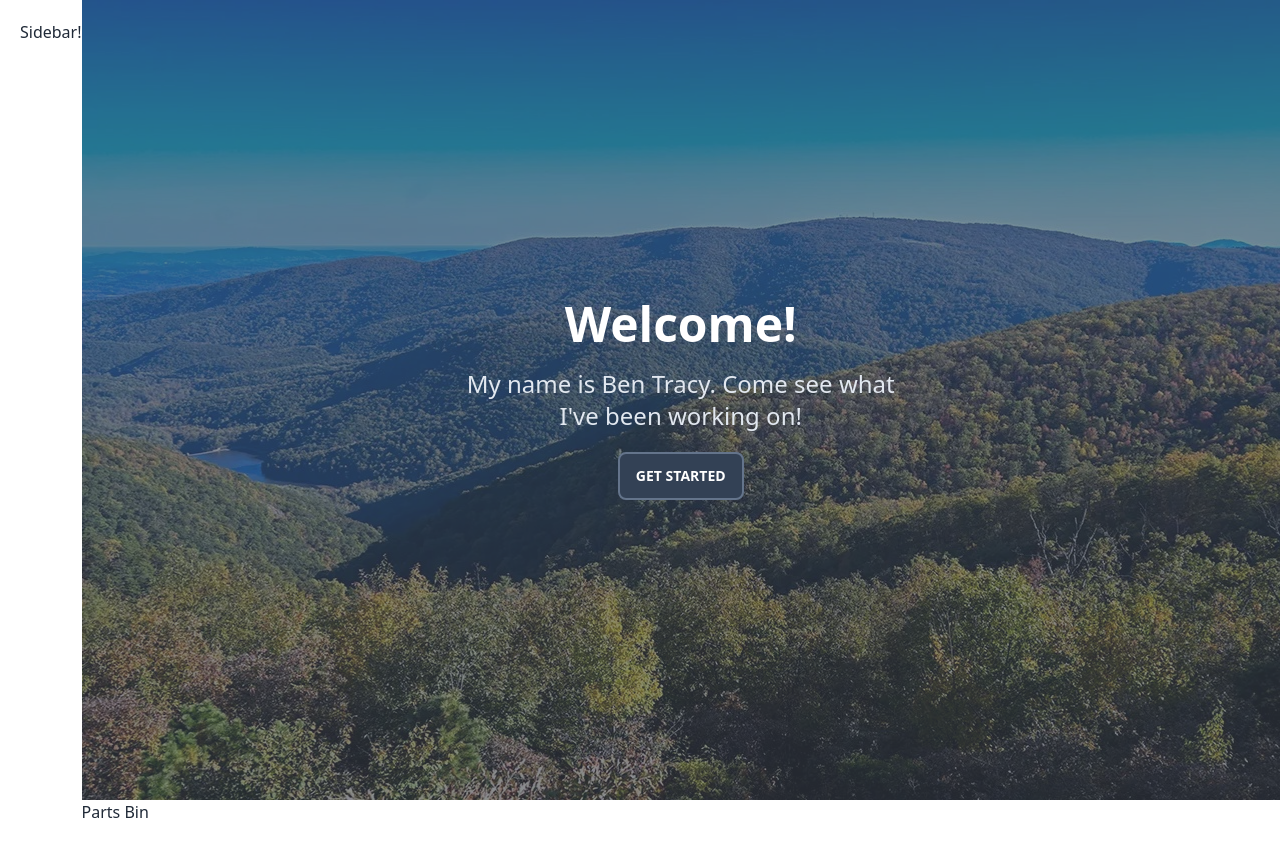
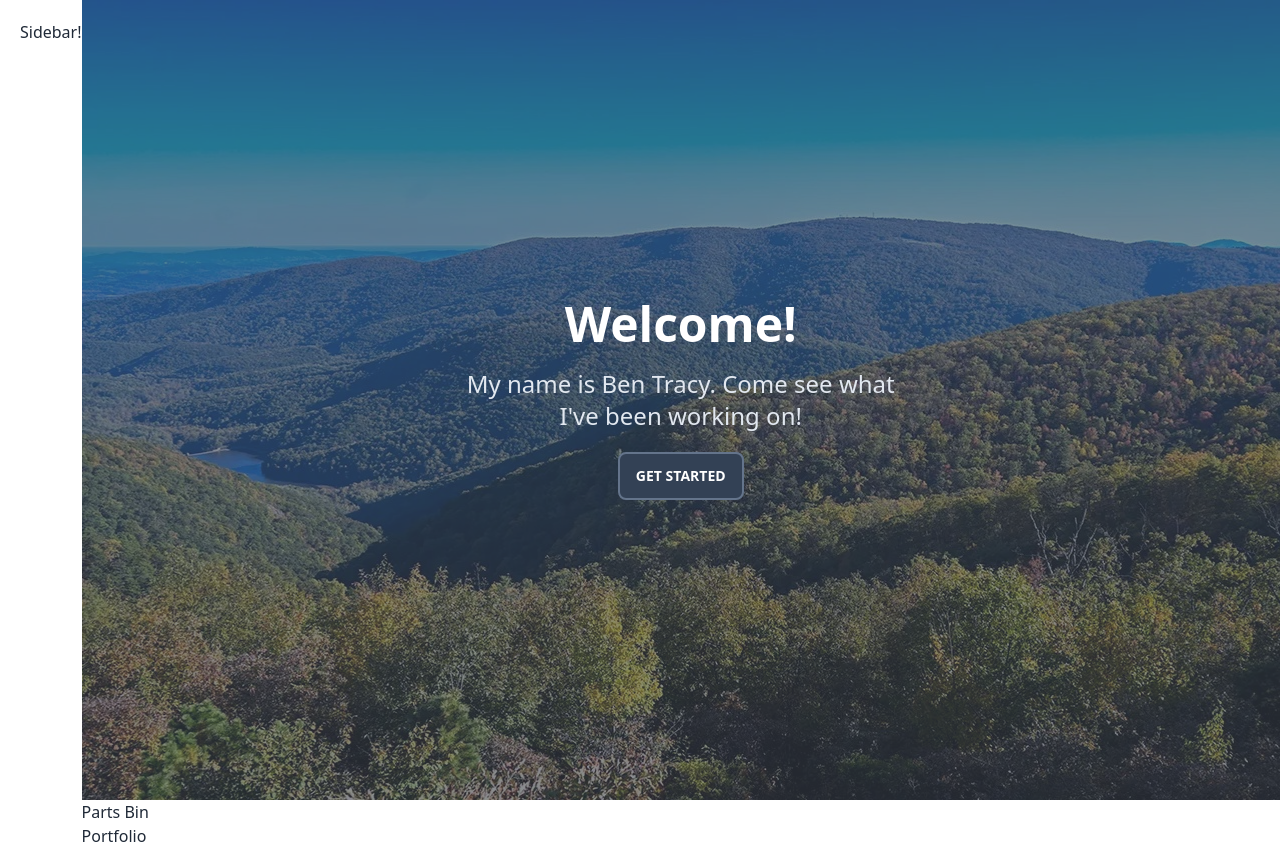
Before and after one commit to BenTracyDotCom/BenTracyDotCom.github.io, a React (Vite) app: page / in a window 1280 px wide. Before the commit the page ends 824 px from the top, so only its background shows below. Built offline with nearby package versions, Linux system fonts and the light colour scheme.

Commit message:
add Portfolio component

```diff
--- a/src/App.tsx
+++ b/src/App.tsx
@@ -3,6 +3,7 @@
 import FullSizePhoto from './components/FullSizePhoto';
 import Sidebar from './components/Sidebar';
 import PartsBin from './components/PartsBin';
+import Portfolio from './components/Portfolio';
 
 function App() {
   const [photo, setPhoto] = useState('');
@@ -14,6 +15,7 @@
       <div className="w-full">
         <Hero />
         <PartsBin />
+        <Portfolio setPhoto={setPhoto}/>
       </div>
 
     </div>
--- a/src/components/Portfolio.tsx
+++ b/src/components/Portfolio.tsx
@@ -0,0 +1,7 @@
+export default function Portfolio (props: { setPhoto: VoidFunction }) {
+  return (
+  <div>
+    Portfolio
+  </div>
+  )
+}
```
